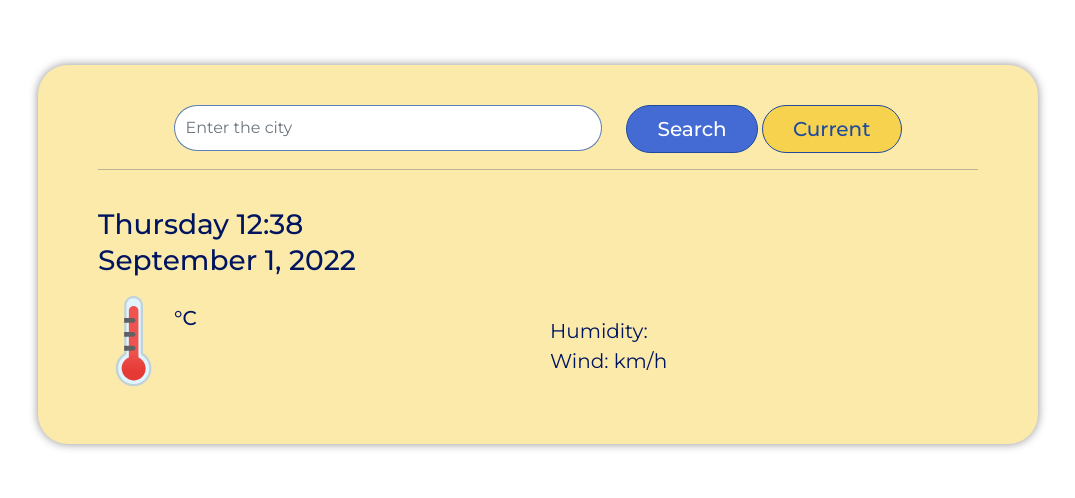
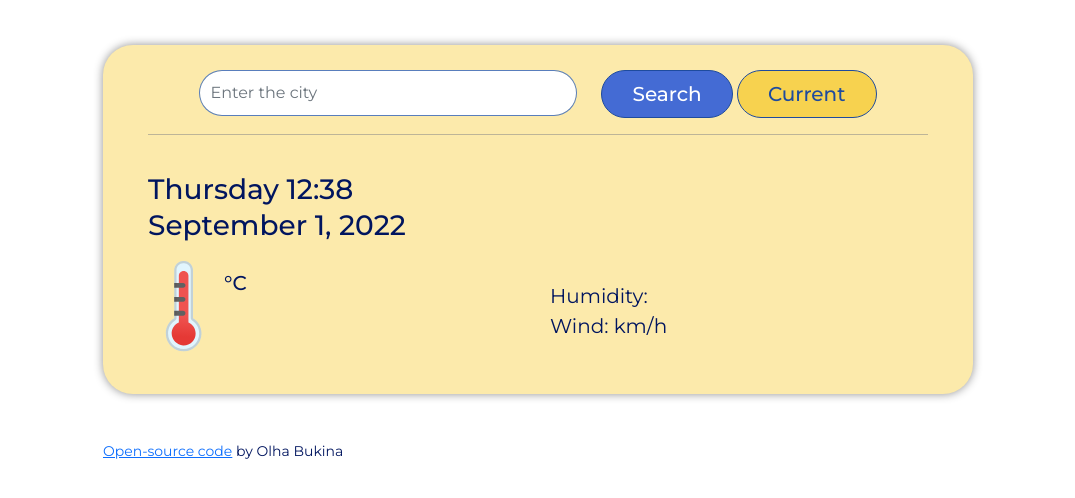
Before and after one commit to OlyaBukina/weather-app, a plain HTML site: page index.html in a window 1280 px wide. Shown: the whole page, without its empty margins (102-1177 px from the left). Drawn offline with nearby package versions, Linux system fonts and the light colour scheme; no server answers; a web font is replaced by a local one.

Commit message:
Add link to open-source code

```diff
--- a/index.html
+++ b/index.html
@@ -21,6 +21,7 @@
     <script src="https://cdn.jsdelivr.net/npm/axios/dist/axios.min.js"></script>
   </head>
   <body onload="updateInfo()">
+    <div class="primary-conteiner">
       <div class="container-xxl main">
         <form id="search-form">
           <div class="row justify-content-sm-center">
@@ -66,7 +67,9 @@
             </div>
             <div class="col-lg-6 col-sm-4 main-contant-right">
               <ul class="rigth-list">
-              <li class="extra-info">Humidity: <span id="humidity"></span></li>
+                <li class="extra-info">
+                  Humidity: <span id="humidity"></span>
+                </li>
                 <li class="extra-info">Wind: <span id="wind"></span> km/h</li>
                 <li class="extra-info" id="description"></li>
               </ul>
@@ -74,6 +77,13 @@
           </div>
         </section>
       </div>
+      <small class="footer">
+        <a href="https://github.com/OlyaBukina/weather-app" target="_blank"
+          >Open-source code</a
+        >
+        by Olha Bukina
+      </small>
+    </div>
     <script src="src/script.js"></script>
   </body>
 </html>
--- a/src/styles.css
+++ b/src/styles.css
@@ -6,12 +6,19 @@ body {
 .container-xxl.main {
   box-shadow: 0px 0px 10px rgba(0, 0, 0, 0.438);
   border-radius: 30px;
-  margin: 65px auto;
-  padding: 40px 60px;
+  margin: 45px auto;
+  padding: 25px 45px;
   background-color: rgb(252, 234, 171);
   max-width: 1000px;
 }
-
+.primary-conteiner {
+  max-width: 900px;
+  width: 100%;
+  padding-right: 15px;
+  padding-left: 15px;
+  margin-right: auto;
+  margin-left: auto;
+}
 .city-link {
   text-decoration: none;
   color: rgb(30, 75, 158);
@@ -122,3 +129,8 @@ h3 {
   font-weight: 400;
   line-height: 1.5;
 }
+
+.footer {
+  text-align: center;
+  /* padding: 0 450px; */
+}
```
Lines whose indentation alone changed are shown as unchanged.
